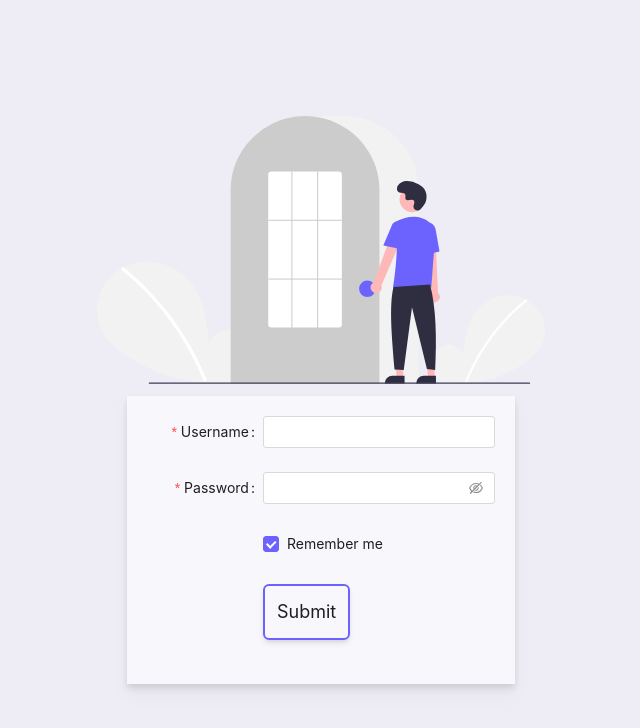
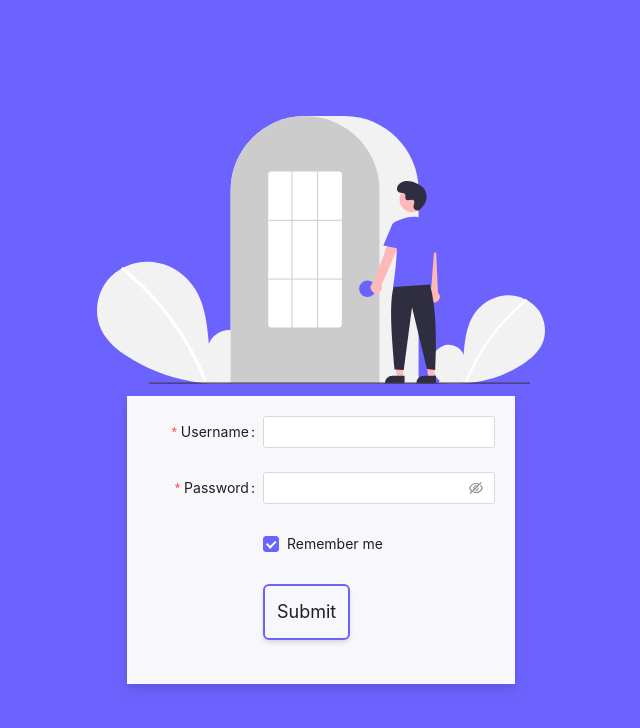
Before and after one commit to sinagss/advanced-blog, a React (Vite) app: page /login in a window 1280 px wide. Shown: the top 728 px of the page, without its empty margins (319-959 px from the left). Built offline with nearby package versions, Linux system fonts and the light colour scheme; no server answers.

Commit message:
changed background color

```diff
--- a/src/pages/Login.jsx
+++ b/src/pages/Login.jsx
@@ -3,7 +3,7 @@
 
 const Login = () => {
   return (
-    <div className="flex h-screen w-screen flex-col items-center justify-center gap-3 bg-primary">
+    <div className="flex h-screen w-screen flex-col items-center justify-center gap-3 bg-secondary">
       <div className=" max-h-fit w-full max-w-md">
         <img src={loginImg} alt="login picture" className="" />
       </div>
```
